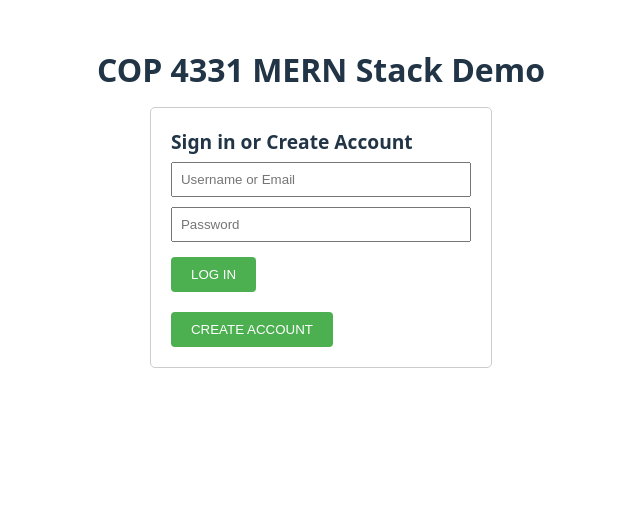
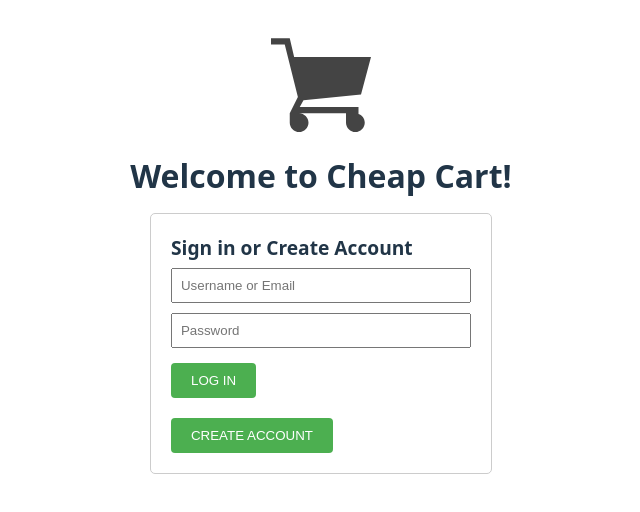
Before and after one commit to Leyley0323/MERN-Project, a React app in the folder frontend/: page / in a window 1280 px wide. Shown: the top 512 px of the page, without its empty margins (319-959 px from the left). Built offline with nearby package versions, Linux system fonts and the light colour scheme; the HTML template or start-up script is replaced by a standard one.

Commit message:
Refactor PageTitle component with logo and new title

```diff
--- a/frontend/src/components/PageTitle.tsx
+++ b/frontend/src/components/PageTitle.tsx
@@ -1,8 +1,16 @@
-function PageTitle()
-{
-   return(
-     <h1 id="title">COP 4331 MERN Stack Demo</h1>
-   );
-};
+import React from "react";
+import logo from "../assets/cart.svg";
+
+function PageTitle() {
+  return (
+    <div id="page-title" style={{ textAlign: "center" }}>
+      {/* SVG image */}
+      <img src={logo} alt="Cheap Cart Logo" width="100" height="100" />
+
+      {/* Title text */}
+      <h1 id="title">Welcome to Cheap Cart!</h1>
+    </div>
+  );
+}
 
 export default PageTitle;
```
